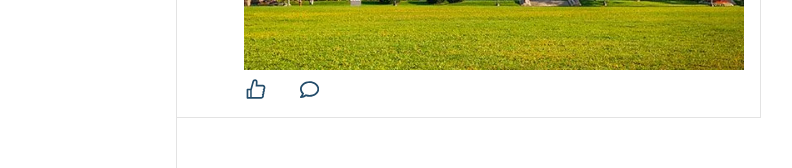
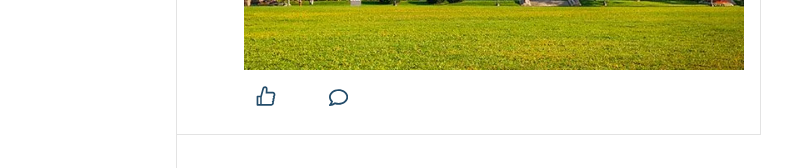
Before and after one commit to shURenZHOUluxun/mini-twitter, a Next.js app: page / in a window 1280 px wide. Shown: the part 570-738 px from the top of the page, without its empty margins (79-871 px from the left). Built offline with nearby package versions, Linux system fonts and the light colour scheme.

Commit message:
edit tweet action hover

```diff
--- a/components/tweet/TweetCard.tsx
+++ b/components/tweet/TweetCard.tsx
@@ -17,10 +17,14 @@ export default function TweetCard() {
             </div>
             <p className={styles.tweetText}>This is a sample tweet content to demonstrate the TweetCard component.</p>
             <Image src="/uoft_grass.webp" alt="Tweet Image" width={500} height={300} className={styles.tweetImage} />
-            <div className={styles.tweetActions}>
-              <AiOutlineLike className={styles.likeIcon} title='Like' />
-              <FaRegComment className={styles.commentIcon} title='Comment' />
-            </div>
+            <ul className={styles.tweetActions}>
+              <li className={styles.likeIcon}>
+                <AiOutlineLike title='Like' />
+              </li>
+              <li className={styles.commentIcon}>
+                <FaRegComment  title='Comment' />
+              </li>
+            </ul>
         </div>
     </section>
   );
--- a/styles/TweetCard.module.css
+++ b/styles/TweetCard.module.css
@@ -33,24 +33,31 @@
   color: #234C6A;
   margin-top: 0.3em;
   font-size: 1.5em;
+  padding: 0.4em;
+  padding-top: 0.3em;
+  border-radius: 50%;
   font-weight: bold;
 }
 
 .likeIcon:hover {
   cursor: pointer;
-  color: #1da1f2;
+  color: #cb4a60;
+  background-color: rgb(245, 205, 205);
 }
 
 .commentIcon {
   color: #234C6A;
   margin-top: 0.4em;
   font-size: 1.2em;
+  padding: 0.5em;
+  border-radius: 50%;
   font-weight: bold;
 }
 
 .commentIcon:hover {
   cursor: pointer;
   color: #1da1f2;
+  background-color: #addbf8;
 }
 
 .tweetActions {
```
